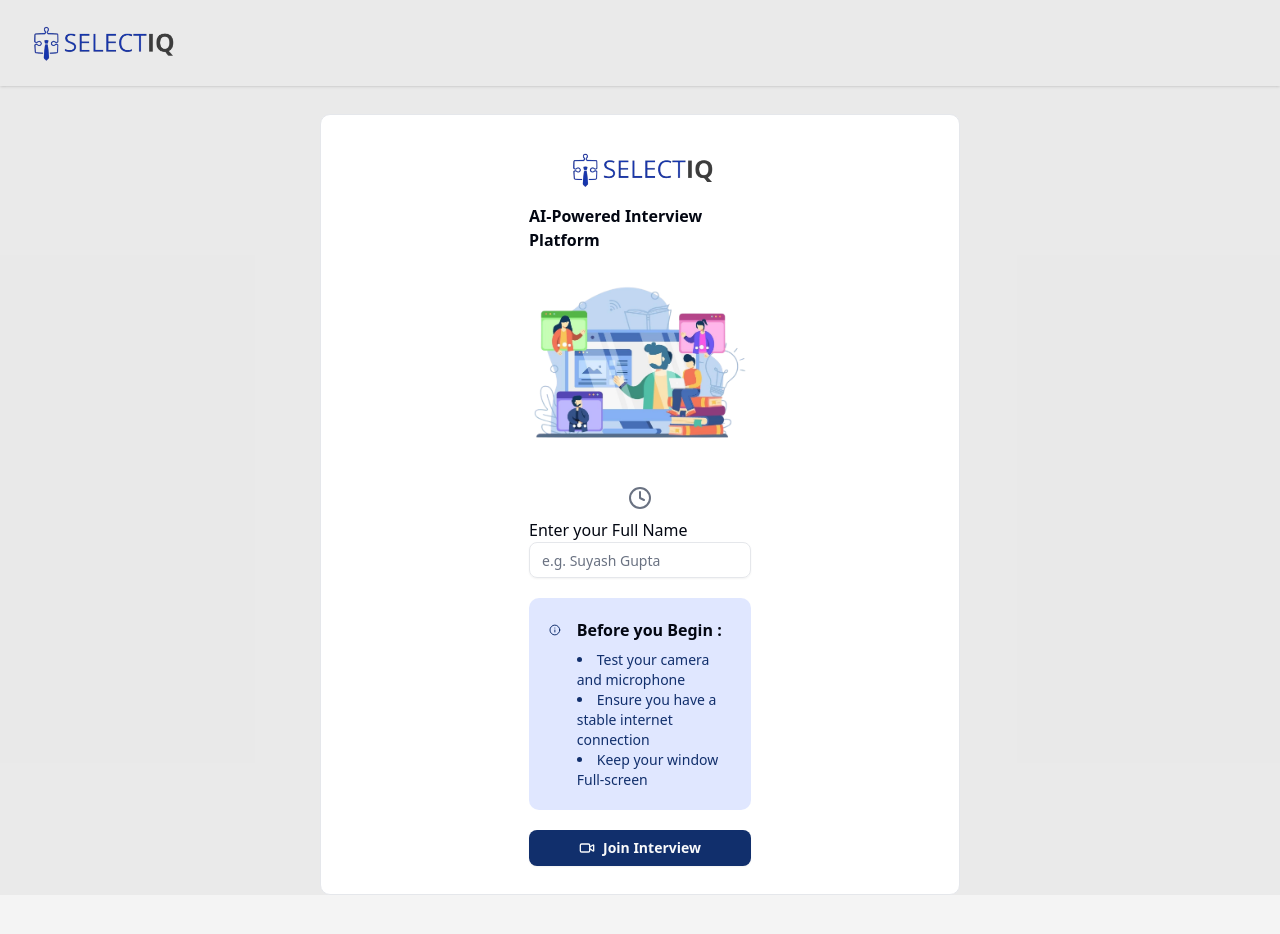
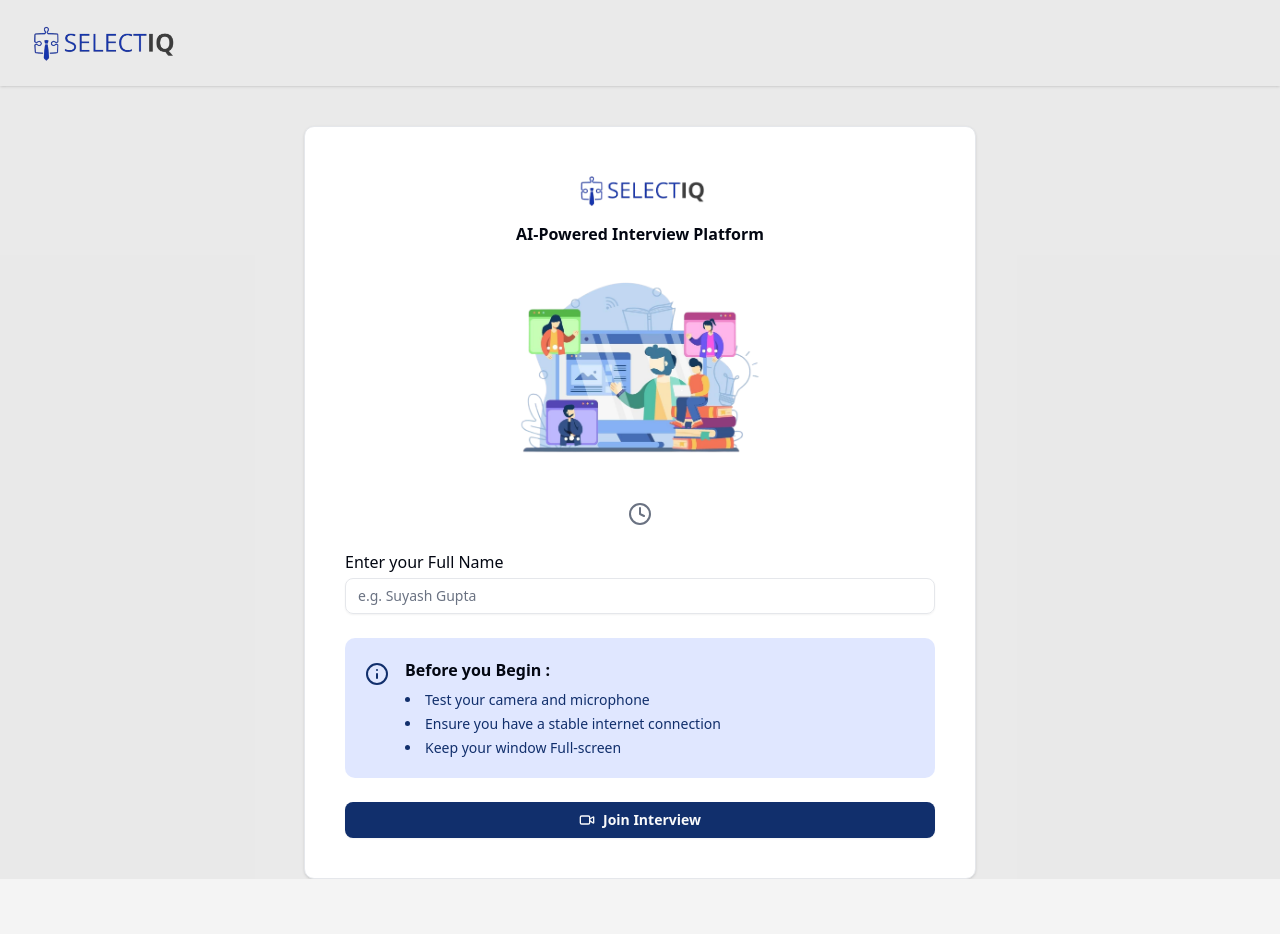
Before and after one commit to manuVrtti/select_iq, a Next.js app: page /interview/1 in a window 1280 px wide. Shown: the top 934 px of the page. After the commit the page ends 879 px from the top, so only its background shows below. Built offline with nearby package versions, Linux system fonts and the light colour scheme; no server answers; the database is empty.

Commit message:
just page,jsx fix-001

```diff
--- a/app/interview/[interview_id]/page.jsx
+++ b/app/interview/[interview_id]/page.jsx
@@ -1,6 +1,5 @@
-"use client"
+"use client";
 import React, { useEffect, useState } from "react";
-import InterviewHeader from "../_components/InterviewHeader";
 import Image from "next/image";
 import { Clock, Info, Video } from "lucide-react";
 import { Input } from "@/components/ui/input";
@@ -9,82 +8,87 @@
 import { supabase } from "@/services/supabaseClient";
 
 function Interview() {
+  const { interview_id } = useParams();
+  console.log(interview_id);
+  const [interviewData, setInterviewData] = useState();
 
-  const {interview_id}=useParams();
-  console.log(interview_id)
-  const [interviewData,setInterviewData]=useState();
-  useEffect(()=>{
+  useEffect(() => {
     interview_id && GetInterviewDetails();
-  }, [interview_id])
+  }, [interview_id]);
 
-  useEffect(()=>{
-    interview_id&&GetInterviewDetails();
-  },[interview_id])
-
-  const GetInterviewDetails= async()=>{
+  const GetInterviewDetails = async () => {
     let { data: Interviews, error } = await supabase
-        .from('Interviews')
+      .from("Interviews")
       .select("jobPosition,jobDescription,duration,type")
-        .eq('interview_id',interview_id)
+      .eq("interview_id", interview_id);
     setInterviewData(Interviews[0]);
-    // console.log(Interviews);
-  }
+  };
 
   return (
-    <div className="px-10 md:px-28 lg:px-48 xl:px-80 mt-7 ">
-      <div className="flex flex-col items-center justify-center border rounded-lg bg-white p-7 lg:px-33 xl:px-52 mb-20">
+    <div className="flex justify-center mt-10 px-5">
+      <div className="w-full max-w-2xl border rounded-lg bg-white p-7 md:p-10 shadow-sm">
         {/* Logo */}
+        <div className="flex flex-col items-center">
           <Image
             src={"/logo.png"}
             alt="logo"
             width={100}
             height={100}
-          className="w-[170px]"
+            className="w-[150px]"
           />
-        <h2 className="mt-2 font-semibold">AI-Powered Interview Platform</h2>
+          <h2 className="mt-2 font-semibold">
+            AI-Powered Interview Platform
+          </h2>
+        </div>
 
         {/* Candidate Illustration */}
+        <div className="flex justify-center">
           <Image
             src={"/candidate.png"}
             alt="candidate"
-          width={500}
-          height={500}
-          className="w-[300px] my-6"
+            width={400}
+            height={400}
+            className="w-[250px] my-6"
           />
+        </div>
 
         {/* Interview Title */}
-        <h2 className="font-bold text-xl"> {interviewData?.jobPosition} </h2>
-        <h2 className="flex gap-2 items-center text-gray-500 mt-3">
+        <h2 className="text-center font-bold text-xl">
+          {interviewData?.jobPosition}
+        </h2>
+        <h2 className="flex justify-center gap-2 items-center text-gray-500 mt-3">
           <Clock /> {interviewData?.duration}
         </h2>
 
         {/* Name Input */}
-        <div className="w-full mt-2">
-          <h2>Enter your Full Name</h2>
+        <div className="w-full mt-6">
+          <h2 className="mb-1">Enter your Full Name</h2>
           <Input placeholder="e.g. Suyash Gupta" />
         </div>
 
         {/* Info Section */}
-        <div className="p-5 bg-indigo-100 flex gap-4 rounded-lg mt-5 w-full">
-          <Info className="text-primary" />
+        <div className="p-5 bg-indigo-100 flex gap-4 rounded-lg mt-6 w-full">
+          <Info className="text-primary mt-1" />
           <div>
             <h2 className="font-bold">Before you Begin :</h2>
-            <ul className="list-disc list-inside text-xs mt-2">
-              <li className="text-sm text-primary">
+            <ul className="list-disc list-inside text-sm mt-2 space-y-1">
+              <li className="text-primary">
                 Test your camera and microphone
               </li>
-              <li className="text-sm text-primary">
+              <li className="text-primary">
                 Ensure you have a stable internet connection
               </li>
-              <li className="text-sm text-primary">
+              <li className="text-primary">
                 Keep your window Full-screen
               </li>
             </ul>
           </div>
         </div>
 
-        <Button className={'mt-5 w-full font-bold'}><Video /> Join Interview </Button>
-
+        {/* Button */}
+        <Button className="mt-6 w-full font-bold">
+          <Video /> Join Interview
+        </Button>
       </div>
     </div>
   );
```
Lines whose indentation alone changed are shown as unchanged.
